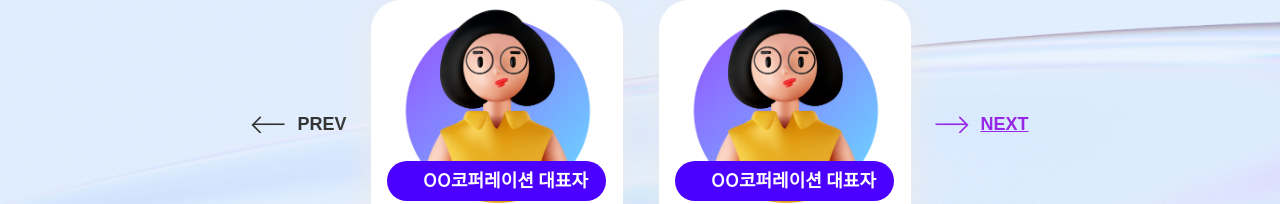
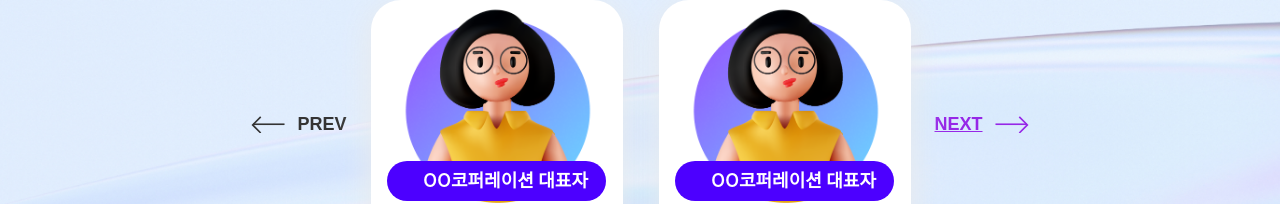
Before and after one commit to kimyeji89/amento, a React (Create React App) app: page /businessReview2 in a window 1280 px wide. Shown: the part 434-638 px from the top of the page. Built offline with nearby package versions, Linux system fonts and the light colour scheme; a web font is replaced by a local one.

Commit message:
[MOD] 반응형 수정

```diff
--- a/src/pages/BusinessReviewPage/BusinessExample.jsx
+++ b/src/pages/BusinessReviewPage/BusinessExample.jsx
@@ -254,8 +254,8 @@ export default function BusinessExample() {
               ))}
         </div>
         <button type="button" className="next" css={control_button}>
+          <p>next</p>
           <ArrowRight />
-          <p>next</p>
         </button>
       </div>
     </div>
--- a/src/pages/EstimateSheetPage/EstimateSheetPage.jsx
+++ b/src/pages/EstimateSheetPage/EstimateSheetPage.jsx
@@ -32,11 +32,9 @@ const button = css`
   padding: 20px 90.5px;
   justify-content: center;
   align-items: center;
-  flex-shrink: 0;
   border-radius: 80px;
   background: var(--primary, #9627e7);
   color: var(--white, #fff);
-  leading-trim: both;
   font-family: Pretendard;
   text-edge: cap;
   font-size: 17px;
--- a/src/pages/EstimateSheetPage/InfoTable.jsx
+++ b/src/pages/EstimateSheetPage/InfoTable.jsx
@@ -48,6 +48,9 @@ const th = css`
   }
   @media (max-width: 375px) {
     font-size: 15px;
+    height: 40px;
+    line-height: normal;
+    vertical-align: middle;
   }
 `;
 
@@ -67,6 +70,9 @@ const td = css`
   }
   @media (max-width: 375px) {
     font-size: 15px;
+    height: 40px;
+    line-height: normal;
+    vertical-align: middle;
   }
 `;
 
```
